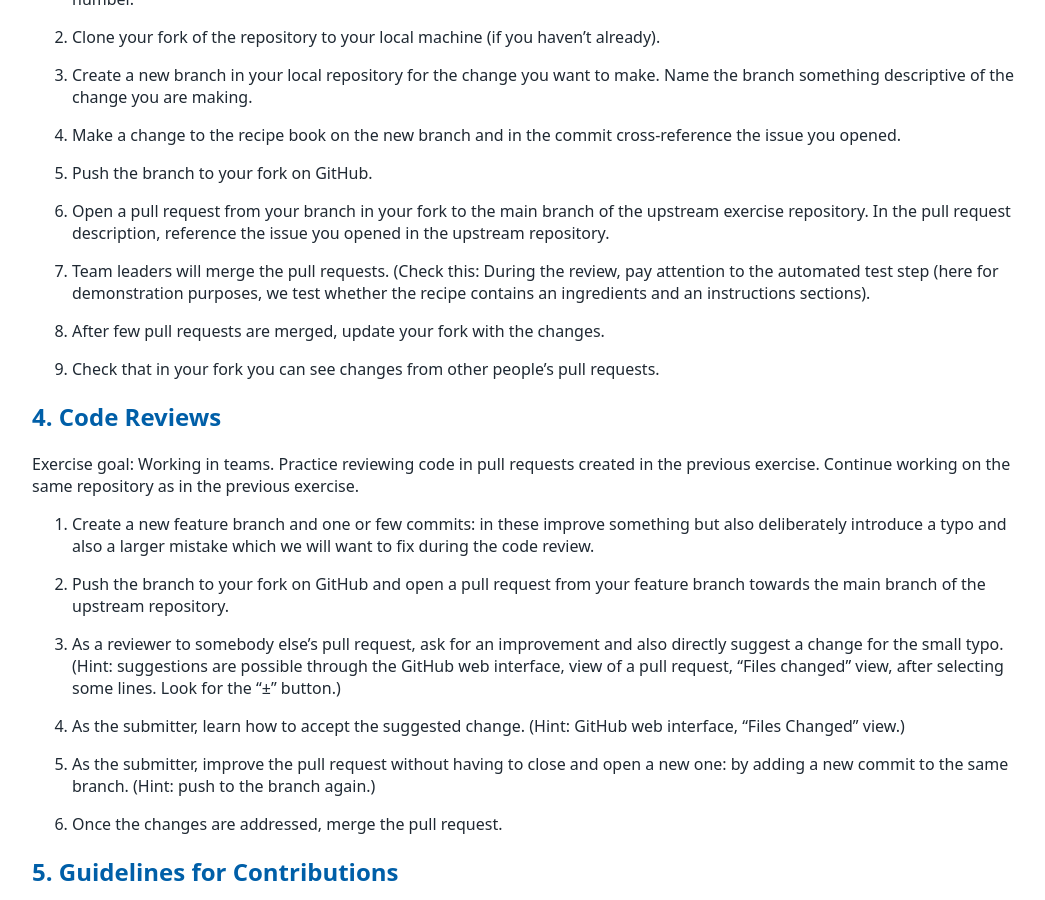
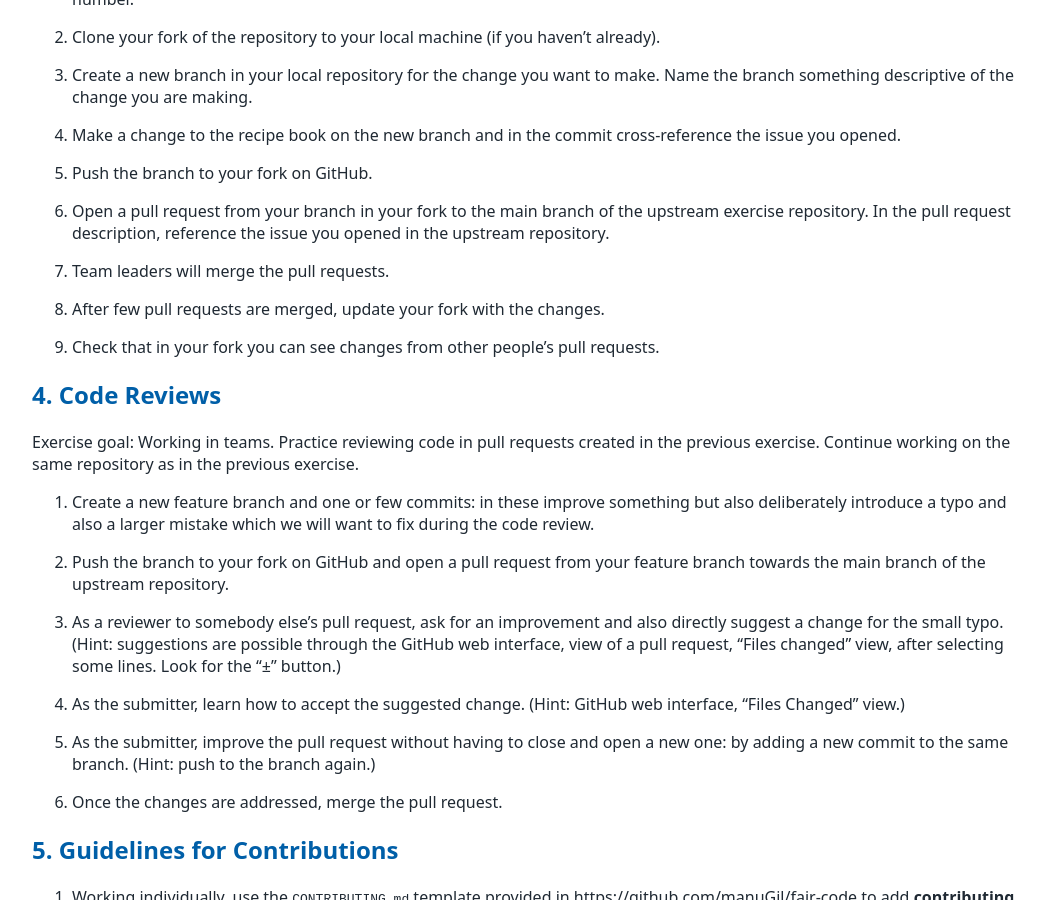
Before and after one commit to tu-delft-library/collaborative_software_development, a Jekyll site: the page built from material_for_participants/exercises.md, in a window 1280 px wide and 900 px high, scrolled down 1497 px. Shown: the whole window, without its empty margins (108-1153 px from the left). Built offline with Jekyll 4.4.1, drawn with Linux system fonts in a browser that asks for light colours; our own code applies the rules of GitHub Pages for plain Markdown files.

Commit message:
CI will be covered in the last section

```diff
--- a/material_for_participants/exercises.md
+++ b/material_for_participants/exercises.md
@@ -72,7 +72,7 @@ In this case we do not add collaborators to the repository (this is the point of
 
 6. Open a pull request from your branch in your fork to the main branch of the upstream exercise repository. In the pull request description, reference the issue you opened in the upstream repository.
 
-7. Team leaders will merge the pull requests. (Check this: During the review, pay attention to the automated test step (here for demonstration purposes, we test whether the recipe contains an ingredients and an instructions sections).
+7. Team leaders will merge the pull requests.
 
 8. After few pull requests are merged, update your fork with the changes.
 
```
